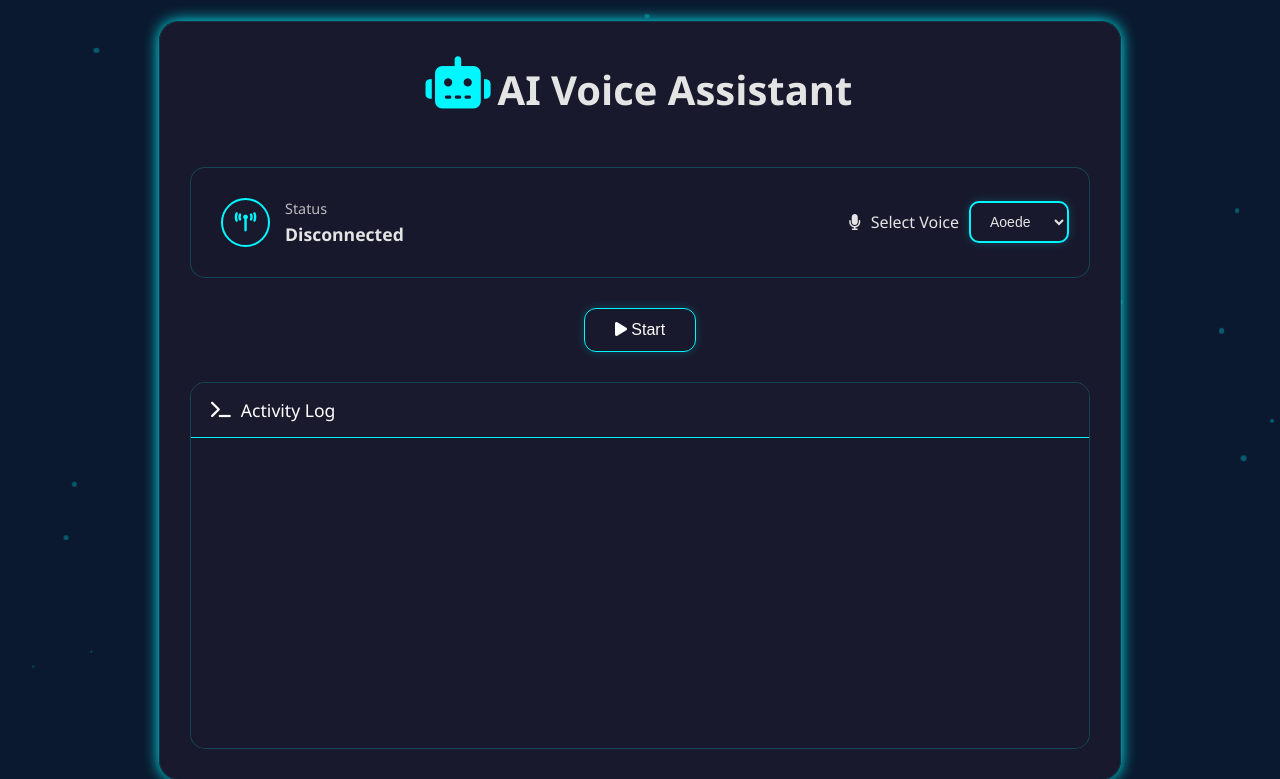
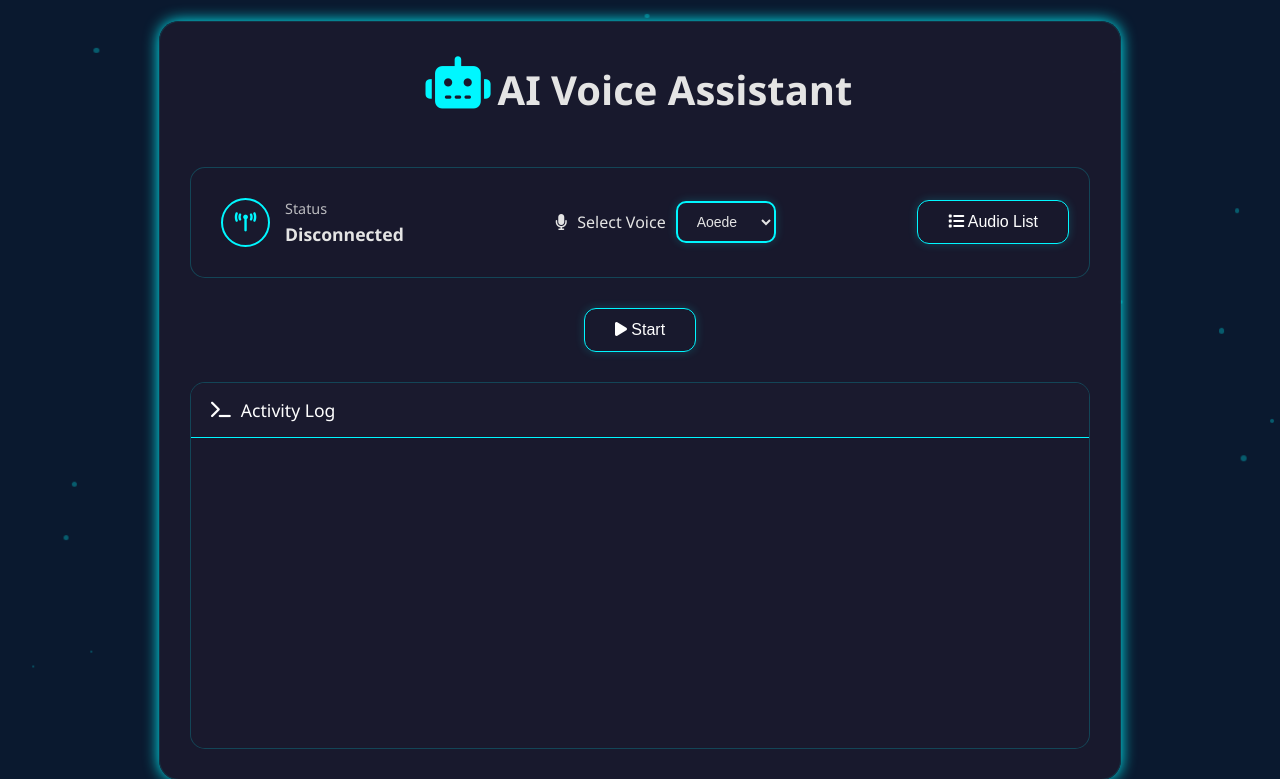
Before and after one commit to snakescriptdev/voice-ninja-server, a FastAPI app: page / in a window 1280 px wide. Shown: the top 779 px of the page. Run offline with FastAPI, Linux system fonts and the light colour scheme; some libraries are stand-ins or nearby versions.

Commit message:
fix bugs

```diff
--- a/static/audio_list.js
+++ b/static/audio_list.js
@@ -13,7 +13,7 @@ class AudioList {
 
     async loadRecordings() {
         try {
-            const response = await fetch('/audio-files');
+            const response = await fetch('/audio-files/');
             const data = await response.json();
 
             if (data.audio_files) {
--- a/static/websocket.js
+++ b/static/websocket.js
@@ -62,6 +62,11 @@ class WebSocketClient {
             this.connectBtn = document.getElementById('start-btn');
             this.disconnectBtn = document.getElementById('stop-btn');
             this.languageSelect = document.getElementById('language-select');
+            this.audioListBtn = document.getElementById('audio-list-btn');
+
+            this.audioListBtn.addEventListener('click', () => {
+                window.location.href = '/audio_list/';
+            });
         } catch (error) {
             this.log(`Error initializing DOM elements: ${error.message}`, 'error');
         }
--- a/templates/connect.html
+++ b/templates/connect.html
@@ -44,6 +44,12 @@
                     <option value="Puck">Puck</option>
                 </select>
             </div>
+            <div>
+                <button id="audio-list-btn" class="audio-list-btn">
+                    <i class="fas fa-list"></i>
+                    <span>Audio List</span>
+                </button>
+            </div>
         </div>
 
         <div class="button-group">
```
